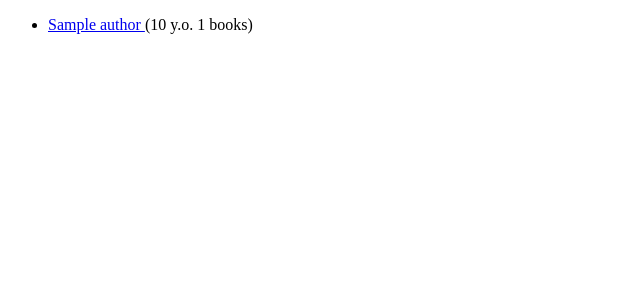
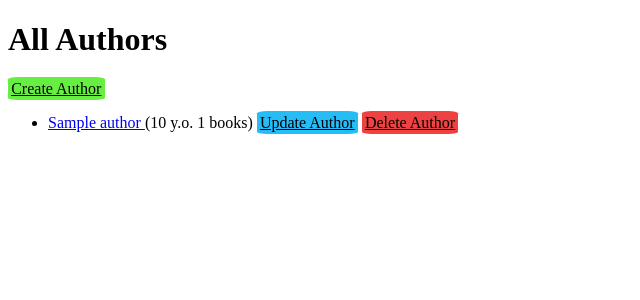
Before and after one commit to AlxFr1/hw_11, a Django app: page /authors/ in a window 1280 px wide. Shown: the top 300 px of the page, without its empty margins (0-640 px from the left). Run offline with Django 4.2, Linux system fonts and the light colour scheme; tables that the repository leaves empty hold one stand-in row (values such as "Sample post").

Commit message:
first commit

```diff
--- /dev/null
+++ b/hw_11/templates/author_list.html
@@ -0,0 +1,33 @@
+<!DOCTYPE html>
+<html lang="en">
+<head>
+    <meta charset="UTF-8">
+    <title>Title</title>
+</head>
+<body>
+ <h1>All Authors</h1>
+
+        <a style="padding: 0.2em; background: rgb(103,238,66); color: black; border-radius: 10%" href="{% url 'author-create' %}">Create Author</a>
+
+    </div>
+
+    {% if author_list %}
+    <ul>
+      {% for author in author_list %}
+      <li>
+          <p>
+              <a href="{{author.get_absolute_url}}">
+                  {{ author.name }}
+              </a>
+              ({{ author.age }} y.o.  {{ author.books_count }} books)
+              <a style="padding: 0.2em; background: rgb(38,188,245); color: black; border-radius: 10%" href="{% url 'author-update' author.pk %}">Update Author</a>
+              <a style="padding: 0.2em; background: rgb(238,66,66); color: black; border-radius: 10%" href="{% url 'author-delete' author.pk %}">Delete Author</a>
+          </p>
+      </li>
+      {% endfor %}
+    </ul>
+    {% else %}
+      <p>There are no Authors.</p>
+    {% endif %}
+</body>
+</html>
--- a/hw_11/templates/authors_list.html
+++ /dev/null
@@ -1,25 +0,0 @@
-<!DOCTYPE html>
-<html lang="en">
-<head>
-    <meta charset="UTF-8">
-    <title>Title</title>
-</head>
-<body>
-{% if author_list %}
-    <ul>
-      {% for author in author_list %}
-      <li>
-          <p>
-              <a href="{{author.get_absolute_url}}">
-                  {{ author.name }}
-              </a>
-              ({{ author.age }} y.o.  {{ author.books_count }} books)
-          </p>
-      </li>
-      {% endfor %}
-    </ul>
-    {% else %}
-      <p>There are no Authors.</p>
-    {% endif %}
-</body>
-</html>
--- a/hw_11/templates/home.html
+++ b/hw_11/templates/home.html
@@ -5,7 +5,7 @@
     <title>Home</title>
 </head>
 <body>
-    <li><a href="{% url 'authors' %}">All Authors</a></li>
+    <li><a href="{% url 'author-list' %}">All Authors</a></li>
     <li><a href="{% url 'books' %}">All Books</a></li>
     <li><a href="{% url 'publishers' %}">All Publishers</a></li>
     <li><a href="{% url 'stores' %}">All Stores</a></li>
--- a/hw_11/urls.py
+++ b/hw_11/urls.py
@@ -2,12 +2,13 @@ from django.conf import settings
 
 from django.urls import include, path
 
+from hw_11 import views
 from hw_11.views import *
 
 urlpatterns = [
     path('', home),  # noqa: F405
-    path('authors/', authors, name='authors'),  # noqa: F405
-    path('authors/<int:pk>', authors_info, name='author-detail'),  # noqa: F405
+    path('authors/', views.AuthorListView.as_view(), name='author-list'),
+    path('authors/<int:pk>', views.AuthorDetailView.as_view(), name='author-detail'),
     path('books/', books, name='books'),  # noqa: F405
     path('books/<int:pk>', book_info, name='book-detail'),  # noqa: F405
     path('publishers/', publishers, name='publishers'),  # noqa: F405
@@ -15,6 +16,10 @@ urlpatterns = [
     path('store/', store, name='stores'),  # noqa: F405
     path('store/<int:pk>', store_info, name='store-detail'),  # noqa: F405
     path('celery/', celery, name='celery'),
+
+    path('authors/create/', views.AuthorCreateView.as_view(), name='author-create'),
+    path('authors/<int:pk>/update/', views.AuthorUpdateView.as_view(), name='author-update'),
+    path('authors/<int:pk>/delete/', views.AuthorDeleteView.as_view(), name='author-delete'),
 ]
 if settings.DEBUG:
     import debug_toolbar
--- a/hw_11/views.py
+++ b/hw_11/views.py
@@ -1,9 +1,13 @@
 import datetime
 
 from django.contrib import messages
+from django.contrib.auth.mixins import LoginRequiredMixin
+from django.contrib.messages.views import SuccessMessageMixin
 from django.db.models import Avg, Count
 from django.db.models.functions import Round
 from django.shortcuts import get_object_or_404, render, redirect
+from django.urls import reverse_lazy
+from django.views import generic
 
 from tasks import celery_send_mail
 
@@ -15,15 +19,40 @@ def home(request):
     return render(request, 'home.html')
 
 
-def authors(request):
-    author_list = Author.objects.all().prefetch_related('book_set').annotate(books_count=Count('book'))
-    return render(request, 'authors_list.html', {'author_list': author_list})
+class AuthorListView(generic.ListView):
+    template_name = 'author_list.html'
+    queryset = Author.objects.all().prefetch_related('book_set').annotate(books_count=Count('book'))
+    paginate_by = 25
 
 
-def authors_info(request, pk):
-    author_info = get_object_or_404(Author.objects.prefetch_related
-                                    ('book_set').annotate(average_rating=Round(Avg('book__rating'))), pk=pk)
-    return render(request, 'author_info.html', {'author_info': author_info})
+class AuthorDetailView(generic.DetailView):
+    queryset = Author.objects.prefetch_related('book_set').annotate(average_rating=Round(Avg('book__rating')))
+
+
+class AuthorCreateView(LoginRequiredMixin, SuccessMessageMixin, generic.CreateView):
+    model = Author
+    template_name = 'author_form.html'
+    fields = '__all__'
+    success_message = 'Author successfully created'
+    success_url = reverse_lazy('author-list')
+    login_url = '/admin/'
+
+
+class AuthorUpdateView(LoginRequiredMixin, SuccessMessageMixin, generic.UpdateView):
+    model = Author
+    template_name = 'author_form.html'
+    fields = '__all__'
+    success_message = 'Author successfully updated'
+    success_url = reverse_lazy('author-list')
+    login_url = '/admin/'
+
+
+class AuthorDeleteView(LoginRequiredMixin, SuccessMessageMixin, generic.DeleteView):
+    model = Author
+    template_name = 'author_confirm_delete.html'
+    success_message = 'Author successfully deleted'
+    success_url = reverse_lazy('author-list')
+    login_url = '/admin/'
 
 
 def books(request):
```
Also changed, not shown: hw_11/templates/author_confirm_delete.html (added, +16 -0 lines), hw_11/templates/author_form.html (added, +17 -0 lines), hw_11/templates/author_info.html (+12 -8 lines).
